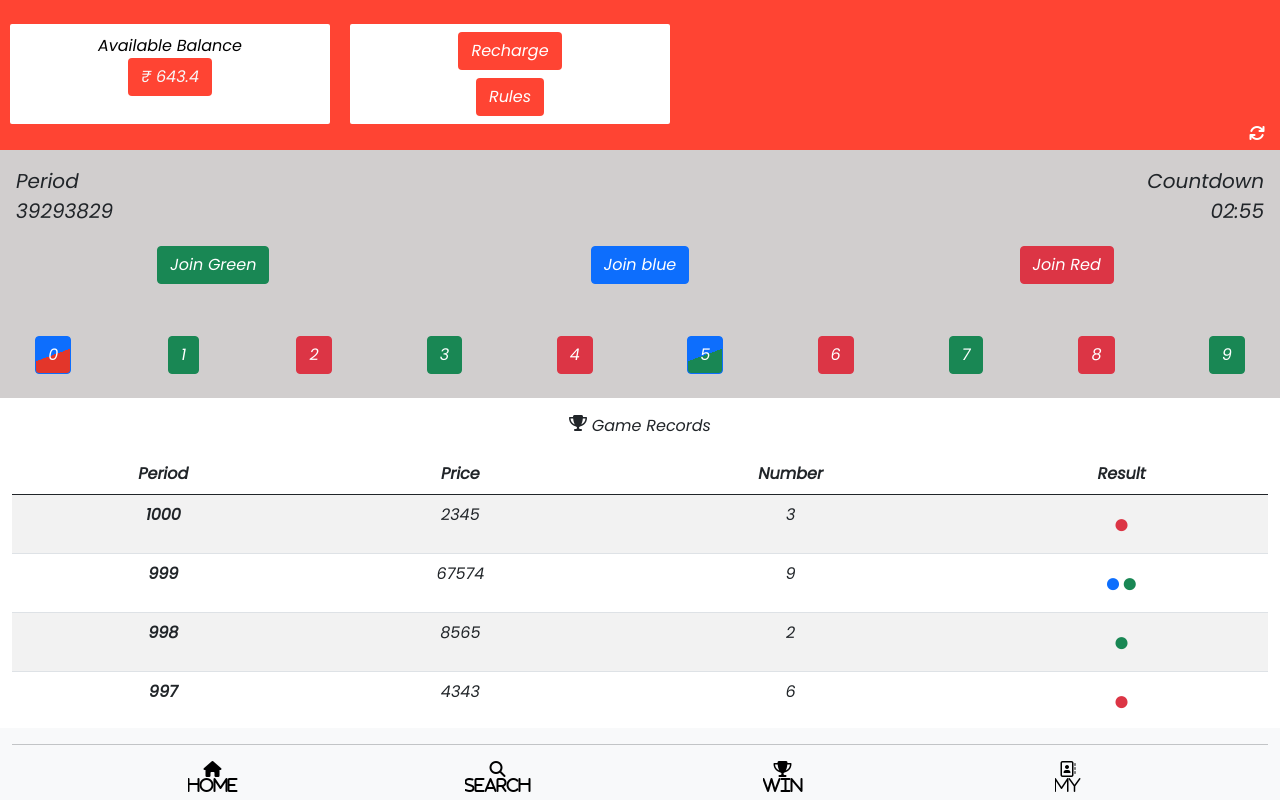
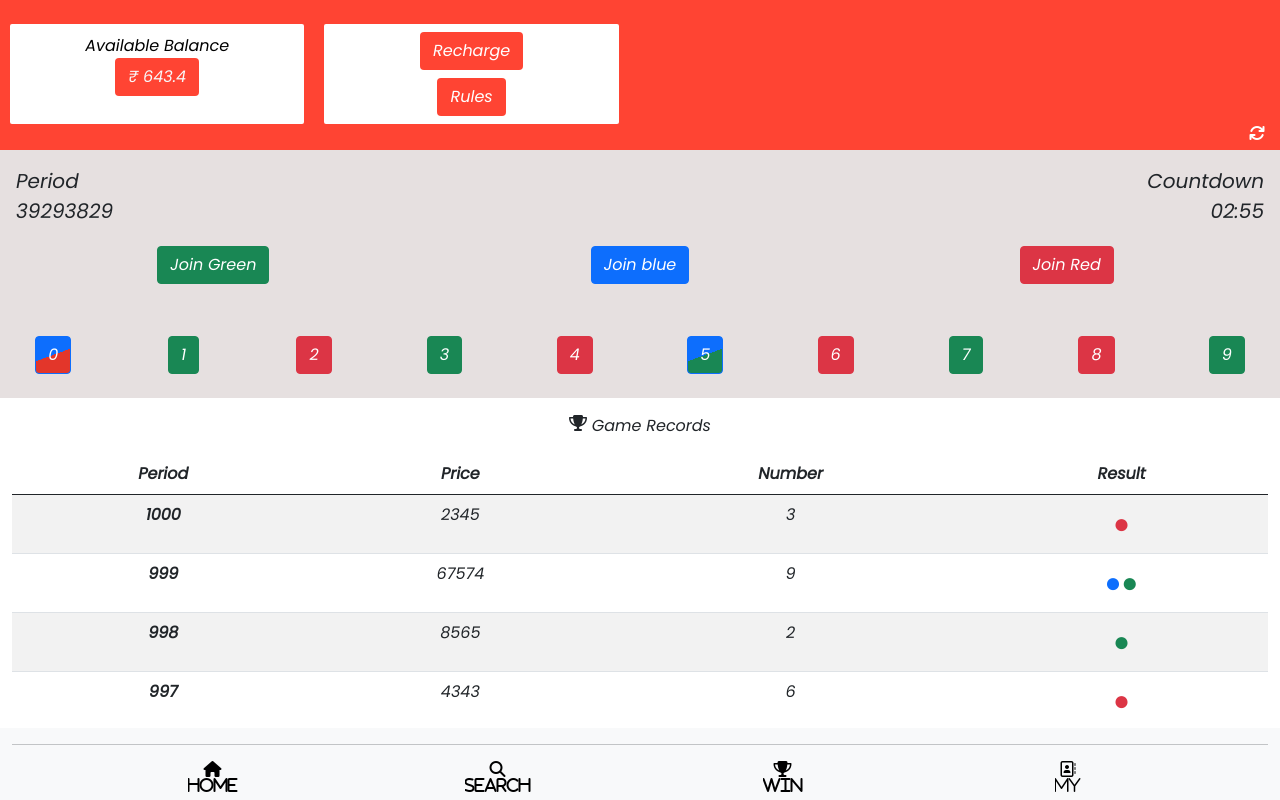
Before and after one commit to shre000/Game-Main, a React (Create React App) app in the folder Frontend/: page /win in a window 1280 px wide. Shown: the top 800 px of the page. Built offline with nearby package versions, Linux system fonts and the light colour scheme.

Commit message:
Updated bg color in win

```diff
--- a/Frontend/src/Comp-style/winsection3.css
+++ b/Frontend/src/Comp-style/winsection3.css
@@ -16,5 +16,5 @@
     color: white;
 }
 .disable-bg{
-    background-color: rgb(209, 206, 206);
+    background-color: rgb(230, 224, 224);
 }
--- a/Frontend/src/Comp-style/wintopbar.css
+++ b/Frontend/src/Comp-style/wintopbar.css
@@ -8,7 +8,7 @@
 
 .wc1{
     padding-top: 10px !important;
-    width: 25%;
+    width: 23%;
     height: 100px;
     background: white;
     margin: 0px 10px;
@@ -20,7 +20,7 @@
 
 }
 .wc2{
-    width: 25%;
+    width: 23%;
     height: 100px;
     background: white;
     color:#7e1cb8;
```
